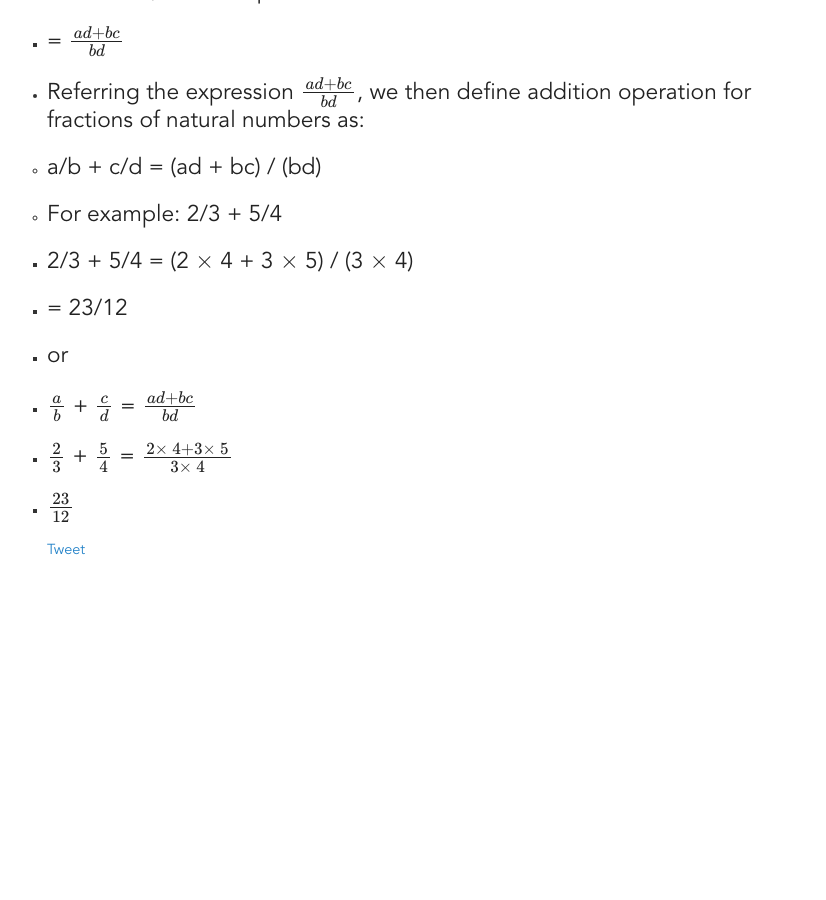
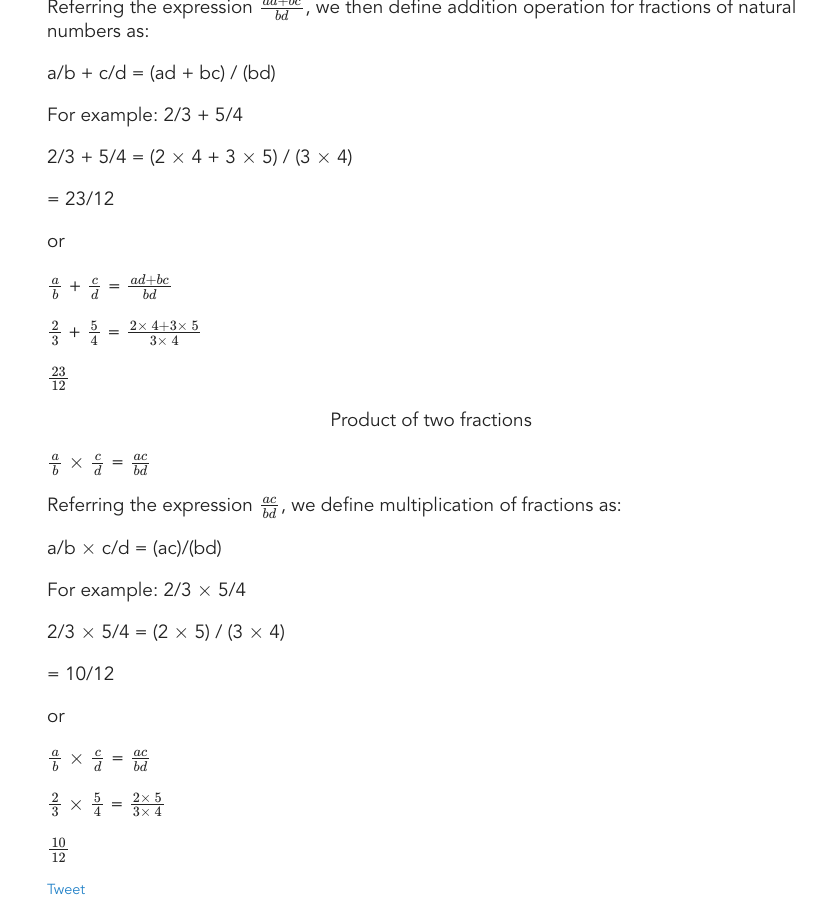
Before and after one commit to jpamata/jpamata.github.io, a Jekyll site: the page built from _posts/2021-01-26-mf-010.md, in a window 1280 px wide and 900 px high, scrolled down 1921 px. Shown: the whole window, without its empty margins (209-1035 px from the left). Built offline with Jekyll 4.4.1, drawn with Linux system fonts in a browser that asks for light colours; formulas are drawn with MathJax 3; comment, search, counter and statistics services are not loaded; before the commit the page ends 2481 px from its top, so only the background shows below that.

Commit message:
Update 2021-01-26-mf-010.md

```diff
--- a/_posts/2021-01-26-mf-010.md
+++ b/_posts/2021-01-26-mf-010.md
@@ -49,36 +49,35 @@ To review:
 <p>= \(\frac{ad + bc}{bd}\)</p>
 <p>To explain what happened here</p>
 
-<ul>
- <li><p><big>Recall the laws of division for natural numbers (link)</big></p></li>
- <li><p><big>Recall as well that we use the horizontal line for division, and slanted line for fraction</big></p></li>
- <li><p><big>\(\frac{a}{b}\) + \(\frac{c}{d}\) </big></p></li>
-  <ul>
-    <li><p><big>we read this as: a divided by b plus c divided by d</big></p></li>
-  </ul>
-  <li><p><big>this can be rewritten to \(\frac{ad}{bd}\) + \(\frac{bc}{bd}\)</big></p></li>
-  <ul>
-    <li><p><big>we rewrite \(\frac{a}{b}\) to \(\frac{ad}{bd}\)</big></p></li>
-    <li><p><big>we rewrite \(\frac{c}{d}\) to \(\frac{bc}{bd}\)</big></p></li>
-    <li><p><big>we do this to make the denominators equal</big></p></li>
-    <li><p><big>if the denominators are equal, we can add the two divisions by adding the numerator, we end up with </big></p></li>
-    <ul>
-      <li><p><big>= \(\frac{ad + bc}{bd}\)</big></p></li>
-    </ul>
-  </ul>
- <li><p><big>Referring the expression \(\frac{ad + bc}{bd}\), we then define addition operation for fractions of natural numbers as:</big></p></li>
-  <ul>
-    <li><p><big>a/b + c/d = (ad + bc) / (bd)</big></p></li>
-    <li><p><big>For example: 2/3 + 5/4</big></p></li>
-    <ul>
-      <li><p><big>2/3 + 5/4 = (2 \(\times\) 4 + 3 \(\times\) 5) / (3 \(\times\) 4)</big></p></li>
-      <li><p><big>= 23/12</big></p></li>
-      <li><p><big>or</big></p></li>
-      <ul>
-        <li><p><big>\(\frac{a}{b}\) + \(\frac{c}{d}\) =  \(\frac{ad +bc}{bd}\)</big></p></li>
-        <li><p><big>\(\frac{2}{3}\) +  \(\frac{5}{4}\) =  \(\frac{2 \times\ 4 + 3 \times\ 5}{3 \times\ 4}\)</big></p></li>
-        <li><p><big>\(\frac{23}{12}\)</big></p></li>
-      </ul>
-    </ul>
-  </ul>
-</ul>
+<p>Recall the laws of division for natural numbers (link)</p>
+<p>Recall as well that we use the horizontal line for division, and slanted line for fraction</p>
+<p>\(\frac{a}{b}\) + \(\frac{c}{d}\) </p>
+<p>we read this as: a divided by b plus c divided by d</p>
+<p>this can be rewritten to \(\frac{ad}{bd}\) + \(\frac{bc}{bd}\)</p>
+<p>we rewrite \(\frac{a}{b}\) to \(\frac{ad}{bd}\)</p>
+<p>we rewrite \(\frac{c}{d}\) to \(\frac{bc}{bd}\)</p>
+<p>we do this to make the denominators equal</p>
+<p>if the denominators are equal, we can add the two divisions by adding the numerator, we end up with </p>
+<p>= \(\frac{ad + bc}{bd}\)</p>
+<p>Referring the expression \(\frac{ad + bc}{bd}\), we then define addition operation for fractions of natural numbers as:</p>
+<p>a/b + c/d = (ad + bc) / (bd)</p>
+<p>For example: 2/3 + 5/4</p>
+<p>2/3 + 5/4 = (2 \(\times\) 4 + 3 \(\times\) 5) / (3 \(\times\) 4)</p>
+<p>= 23/12</p>
+<p>or</p>
+<p>\(\frac{a}{b}\) + \(\frac{c}{d}\) =  \(\frac{ad +bc}{bd}\)</p>
+<p>\(\frac{2}{3}\) +  \(\frac{5}{4}\) =  \(\frac{2 \times\ 4 + 3 \times\ 5}{3 \times\ 4}\)</p>
+<p>\(\frac{23}{12}\)</p>
+
+<center><p>Product of two fractions</p></center>
+
+<p>\(\frac{a}{b}\) \(\times\) \(\frac{c}{d}\) = \(\frac{ac}{bd}\)</p>
+<p>Referring the expression \(\frac{ac}{bd}\), we define multiplication of fractions as:</p>
+<p>a/b \(\times\) c/d = (ac)/(bd)</p>
+<p>For example: 2/3 \(\times\) 5/4</p>
+<p>2/3 \(\times\) 5/4 = (2 \(\times\) 5) / (3 \(\times\) 4)</p>
+<p>= 10/12</p>
+<p>or</p>
+<p>\(\frac{a}{b}\) \(\times\)  \(\frac{c}{d}\) =  \(\frac{ac}{bd}\)</p>
+<p>\(\frac{2}{3}\) \(\times\)  \(\frac{5}{4}\) =  \(\frac{2 \times\ 5}{3 \times\ 4}\)</p>
+<p>\(\frac{10}{12}\)</p>
```
